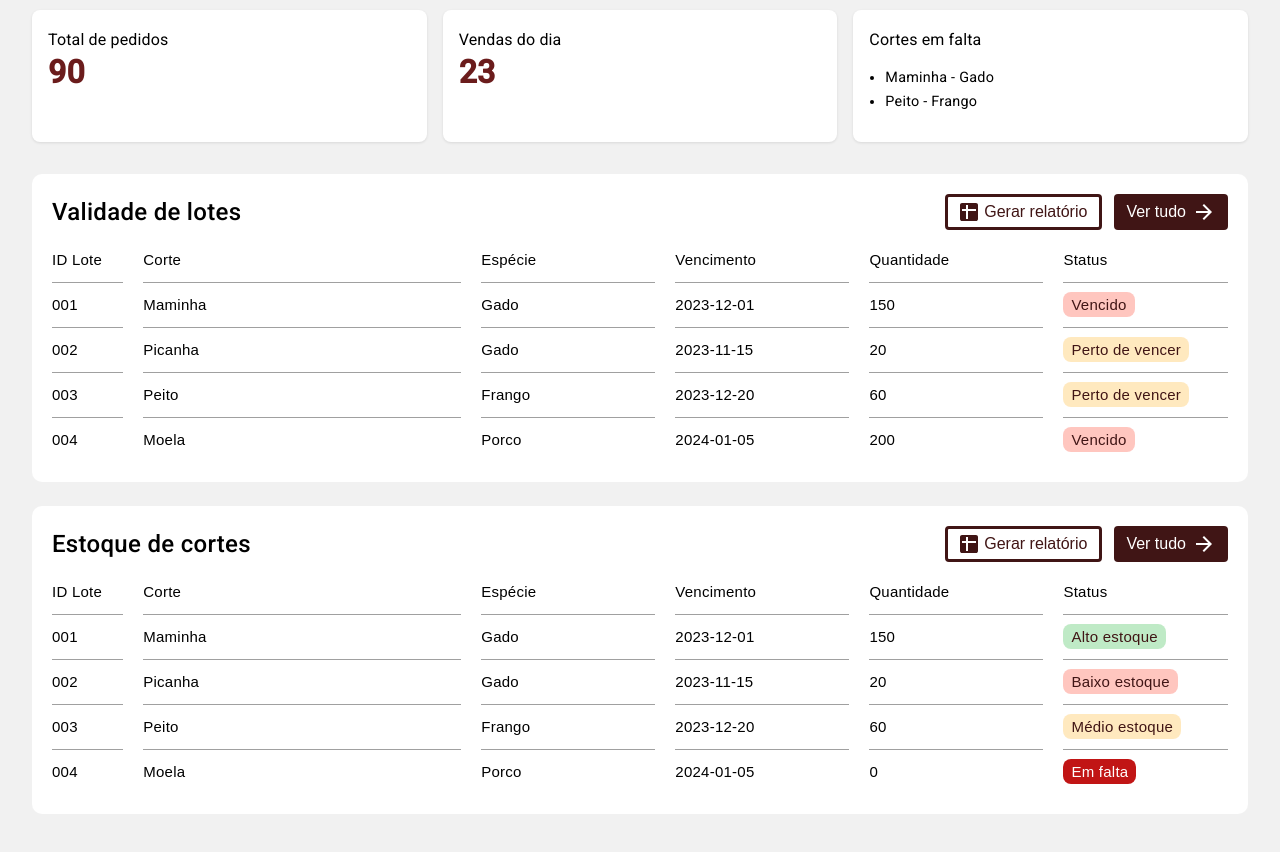
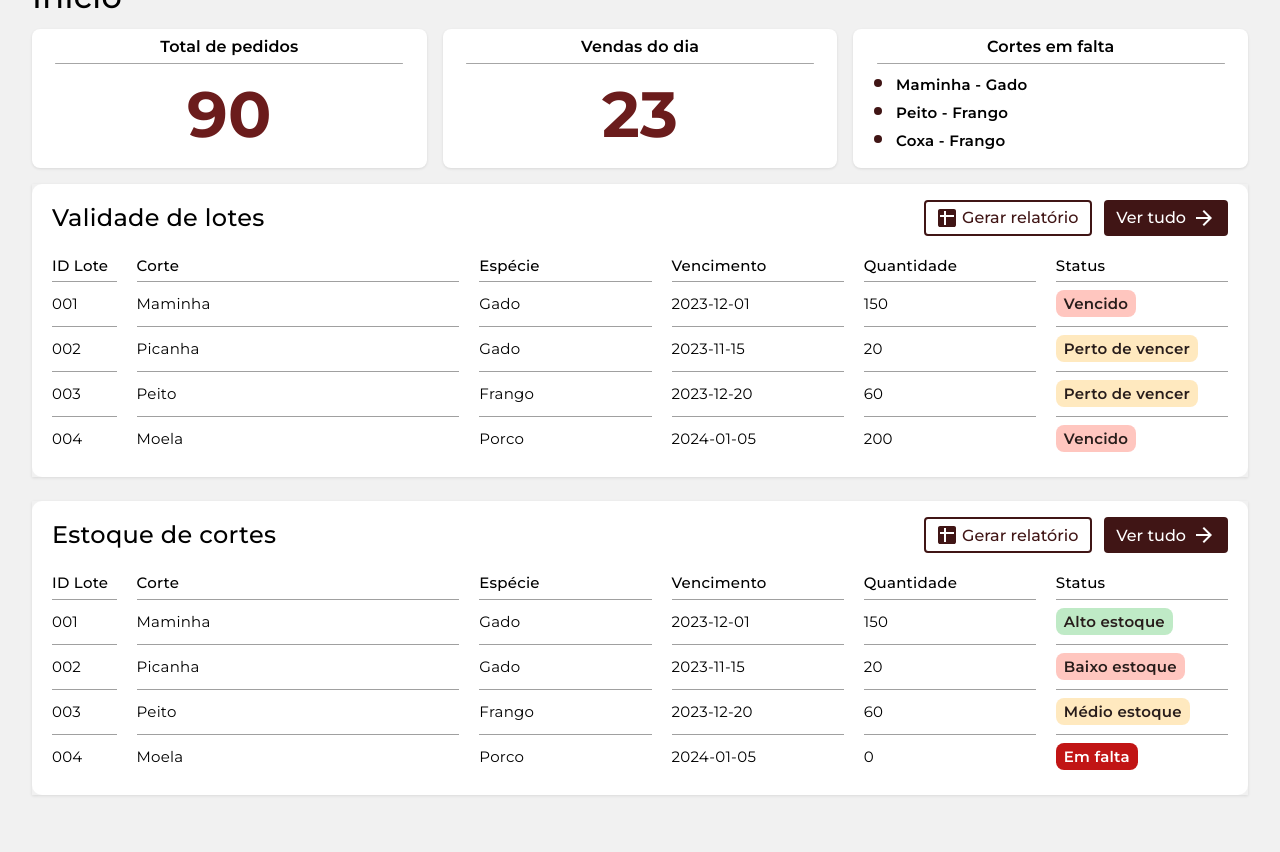
Before and after one commit to wilhelmSt/boiforte-angular, an Angular app: page /dashboard in a window 1280 px wide. Shown: the top 852 px of the page. After the commit the page ends 819 px from the top, so only its background shows below. Built offline with nearby package versions, Linux system fonts and the light colour scheme; sample sign-in values are in the browser's storage.

Commit message:
fix: modal reajust and design correction

```diff
--- a/angular.json
+++ b/angular.json
@@ -20,19 +20,11 @@
             "outputPath": "dist/boiforte-angular",
             "index": "src/index.html",
             "main": "src/main.ts",
-            "polyfills": [
-              "zone.js"
-            ],
+            "polyfills": ["zone.js"],
             "tsConfig": "tsconfig.app.json",
             "inlineStyleLanguage": "scss",
-            "assets": [
-              "src/favicon.ico",
-              "src/assets"
-            ],
-            "styles": [
-              "@angular/material/prebuilt-themes/deeppurple-amber.css",
-              "src/styles.scss"
-            ],
+            "assets": ["src/favicon.ico", "src/assets"],
+            "styles": ["src/styles.scss", "@angular/material/prebuilt-themes/deeppurple-amber.css"],
             "scripts": []
           },
           "configurations": {
@@ -83,38 +75,24 @@
         "test": {
           "builder": "@angular-devkit/build-angular:karma",
           "options": {
-            "polyfills": [
-              "zone.js",
-              "zone.js/testing"
-            ],
+            "polyfills": ["zone.js", "zone.js/testing"],
             "tsConfig": "tsconfig.spec.json",
             "inlineStyleLanguage": "scss",
-            "assets": [
-              "src/favicon.ico",
-              "src/assets"
-            ],
-            "styles": [
-              "@angular/material/prebuilt-themes/deeppurple-amber.css",
-              "src/styles.scss"
-            ],
+            "assets": ["src/favicon.ico", "src/assets"],
+            "styles": ["@angular/material/prebuilt-themes/deeppurple-amber.css", "src/styles.scss"],
             "scripts": []
           }
         },
         "lint": {
           "builder": "@angular-eslint/builder:lint",
           "options": {
-            "lintFilePatterns": [
-              "src/**/*.ts",
-              "src/**/*.html"
-            ]
+            "lintFilePatterns": ["src/**/*.ts", "src/**/*.html"]
           }
         }
       }
     }
   },
   "cli": {
-    "schematicCollections": [
-      "angular-eslint"
-    ]
+    "schematicCollections": ["angular-eslint"]
   }
 }
--- a/src/app/app.component.scss
+++ b/src/app/app.component.scss
@@ -1,4 +1,8 @@
 .app-container {
   height: 100%;
   width: 100%;
+  font-family: Montserrat, sans-serif;
+  margin: 0;
+  padding: 0;
+  box-sizing: border-box;
 }
--- a/src/app/components/tables/products-table/products-table.component.html
+++ b/src/app/components/tables/products-table/products-table.component.html
@@ -33,7 +33,7 @@
         <td [class]="i === products.length - 1 ? 'last-item' : ''">{{ product.vencimento }}</td>
         <td [class]="i === products.length - 1 ? 'last-item' : ''">{{ product.quantidade }}</td>
         <td [class]="i === products.length - 1 ? 'last-item' : ''">
-          <span [class]="getStatusClass(product.status)">{{ product.status }}</span>
+          <span class="badges" [class]="getStatusClass(product.status)">{{ product.status }}</span>
         </td>
       </tr>
     </tbody>
--- a/src/app/components/tables/products-table/products-table.component.scss
+++ b/src/app/components/tables/products-table/products-table.component.scss
@@ -1,8 +1,10 @@
 $primary: #401515;
+$text-primary: #281d1b;
 
 .table-container {
   margin-bottom: 0.5rem;
-  padding: 20px 0;
+  padding: 1rem 0;
+  box-shadow: 0 1px 3px rgba(0, 0, 0, 0.1);
 
   .table-header {
     display: flex;
@@ -27,7 +29,7 @@ $primary: #401515;
         display: flex;
         align-items: center;
         padding: 6px 12px;
-        border-width: 3px;
+        border-width: 2px;
         border-style: solid;
         border-color: $primary;
         border-radius: 4px;
@@ -84,7 +86,6 @@ $primary: #401515;
     overflow: hidden;
     table-layout: fixed;
     font-size: 15px;
-    font-family: 'Public Sans', sans-serif;
 
     th,
     td {
@@ -100,6 +101,7 @@ $primary: #401515;
 
     th {
       font-weight: 500;
+      padding-bottom: 0.35rem;
 
       &:nth-child(1) {
         width: 6%;
@@ -125,38 +127,31 @@ $primary: #401515;
         width: 16%;
       }
     }
+  }
 
-    td:not(:last-child),
-    th:not(:last-child) {
-      padding-right: 10px;
+  .badges {
+    font-weight: 600;
+    padding: 4px 8px;
+    border-radius: 8px;
+
+    &.badge-red {
+      background-color: #ff1e0040;
+      color: $text-primary;
+    }
+
+    &.badge-yellow {
+      background-color: #ffa60040;
+      color: $text-primary;
+    }
+
+    &.badge-green {
+      background-color: #00aa1f40;
+      color: $text-primary;
+    }
+
+    &.badge-dark-red {
+      background: #c11515;
+      color: #fff;
     }
   }
-
-  .badge-red {
-    background-color: #ff1e0040;
-    color: $primary;
-    padding: 4px 8px;
-    border-radius: 8px;
-  }
-
-  .badge-yellow {
-    background-color: #ffa60040;
-    color: $primary;
-    padding: 4px 8px;
-    border-radius: 8px;
-  }
-
-  .badge-green {
-    background-color: #00aa1f40;
-    color: $primary;
-    padding: 4px 8px;
-    border-radius: 8px;
-  }
-
-  .badge-dark-red {
-    background: #c11515;
-    color: #fff;
-    padding: 4px 8px;
-    border-radius: 8px;
-  }
 }
--- a/src/app/pages/dashboard/dashboard.component.html
+++ b/src/app/pages/dashboard/dashboard.component.html
@@ -3,16 +3,34 @@
 
   <div class="cards">
     <div class="card">
-      <h3>Total de pedidos</h3>
-      <p class="number">{{ pedidos }}</p>
+      <div class="title">
+        <h3>Total de pedidos</h3>
+        <div class="divider"></div>
+      </div>
+
+      <div class="number">
+        <p>{{ pedidos }}</p>
+      </div>
     </div>
+
     <div class="card">
-      <h3>Vendas do dia</h3>
-      <p class="number">{{ vendasHoje }}</p>
+      <div class="title">
+        <h3>Vendas do dia</h3>
+        <div class="divider"></div>
+      </div>
+
+      <div class="number">
+        <p>{{ vendasHoje }}</p>
+      </div>
     </div>
+
     <div class="card">
-      <h3>Cortes em falta</h3>
-      <ul>
+      <div class="title">
+        <h3>Cortes em falta</h3>
+        <div class="divider"></div>
+      </div>
+
+      <ul class="infos-list">
         <li *ngFor="let corte of cortesEmFalta">{{ corte.corte }} - {{ corte.especie }}</li>
       </ul>
     </div>
@@ -27,6 +45,10 @@
   </div>
 
   <div class="table-container">
-    <app-products-table [products]="estoqueCortes" [title]="cortes"></app-products-table>
+    <app-products-table
+      [products]="estoqueCortes"
+      [title]="cortes"
+      [openModalRelatorio]="openModalRelatorio.bind(this)"
+    ></app-products-table>
   </div>
 </section>
--- a/src/app/pages/dashboard/dashboard.component.scss
+++ b/src/app/pages/dashboard/dashboard.component.scss
@@ -8,39 +8,80 @@
 }
 
 .dashboard {
-  width: 95%;
-  padding: 2rem;
+  width: 100%;
+  padding: 0 2rem;
   background-color: #f1f1f1;
+
+  h2 {
+    font-size: 2rem;
+  }
 
   .cards {
     gap: 1rem;
     display: flex;
-    margin-bottom: 2rem;
+    margin-bottom: 1rem;
 
     .card {
       flex: 1;
+      display: flex;
+      align-items: center;
+      justify-content: space-between;
+      flex-direction: column;
       background: #fff;
-      padding: 1rem;
+      padding: 0.25rem;
       border-radius: 8px;
       box-shadow: 0 1px 3px rgba(0, 0, 0, 0.1);
 
-      h3 {
-        font-size: 1rem;
-        margin-bottom: 0.5rem;
+      .title {
+        flex: 1;
+        width: 100%;
+        display: flex;
+        align-items: center;
+        flex-direction: column;
+
+        h3 {
+          font-size: 1rem;
+          font-weight: 600;
+          margin-bottom: 2px;
+        }
+
+        .divider {
+          width: 90%;
+          height: 1.5px;
+          border-radius: 25px;
+          background-color: rgba(0, 0, 0, 0.35);
+        }
       }
 
       .number {
-        font-size: 2rem;
-        font-weight: bold;
-        color: #6b1c1c;
+        flex: 2;
+        display: flex;
+        justify-content: center;
+        align-items: center;
+        width: 100%;
+
+        p {
+          font-size: 4rem;
+          font-weight: bold;
+          color: #6b1c1c;
+        }
       }
 
-      ul {
-        padding-left: 1rem;
+      .infos-list {
+        width: 100%;
+        padding: 0 10%;
+        flex: 2;
+        margin: 0.5rem 0;
 
         li {
-          font-size: 0.9rem;
+          font-size: 0.9375rem;
+          font-weight: 600;
           margin-bottom: 0.3rem;
+
+          &::marker {
+            font-size: 1.5rem;
+            color: #401515;
+          }
         }
       }
     }
--- a/src/app/pages/dashboard/dashboard.component.ts
+++ b/src/app/pages/dashboard/dashboard.component.ts
@@ -16,6 +16,7 @@ export class DashboardComponent {
   cortesEmFalta = [
     { corte: 'Maminha', especie: 'Gado' },
     { corte: 'Peito', especie: 'Frango' },
+    { corte: 'Coxa', especie: 'Frango' },
   ];
 
   validadeLotes = [
@@ -49,7 +50,6 @@ export class DashboardComponent {
   constructor(public dialog: MatDialog) {}
 
   openModalRelatorio(products: Array<any>) {
-    console.log(this.dialog);
     const id = 'modal-relatorio';
     const opened = this.dialog.getDialogById(id);
 
--- a/src/index.html
+++ b/src/index.html
@@ -1,14 +1,17 @@
 <!doctype html>
 <html lang="en">
   <head>
-  <meta charset="utf-8">
+    <meta charset="utf-8" />
     <title>BoiforteAngular</title>
-  <base href="/">
-  <meta name="viewport" content="width=device-width, initial-scale=1">
-  <link rel="icon" type="image/x-icon" href="favicon.ico">
-  <link rel="preconnect" href="https://fonts.gstatic.com">
-  <link href="https://fonts.googleapis.com/css2?family=Roboto:wght@300;400;500&display=swap" rel="stylesheet">
-  <link href="https://fonts.googleapis.com/icon?family=Material+Icons" rel="stylesheet">
+    <base href="/" />
+    <meta name="viewport" content="width=device-width, initial-scale=1" />
+    <link rel="icon" type="image/x-icon" href="favicon.ico" />
+    <link rel="preconnect" href="https://fonts.gstatic.com" />
+    <link
+      href="https://fonts.googleapis.com/css2?family=Montserrat:wght@400;500;600;700&display=swap"
+      rel="stylesheet"
+    />
+    <link href="https://fonts.googleapis.com/icon?family=Material+Icons" rel="stylesheet" />
   </head>
   <body class="mat-typography">
     <app-root></app-root>
--- a/src/styles.scss
+++ b/src/styles.scss
@@ -1,18 +1,58 @@
+/* styles.scss */
+@import url('https://fonts.googleapis.com/css2?family=Montserrat:wght@300;400;500;600;700&display=swap');
+
+/* ===== RESET CONSISTENTE ===== */
 html,
-body {
+body,
+:root,
+app-root {
   margin: 0;
   padding: 0;
   height: 100%;
   width: 100%;
+  font-family: Montserrat, sans-serif;
 }
 
-body {
-  font-family: Roboto, 'Helvetica Neue', sans-serif;
+/* REGRA GLOBAL DE BOX-SIZING */
+html {
+  box-sizing: border-box;
+  font-family: Montserrat, sans-serif;
   background-color: #f1f1f1;
 }
 
-app-root {
+*,
+*::before,
+*::after {
+  box-sizing: inherit;
+  font-family: Montserrat, sans-serif !important;
+}
+
+.material-icons {
+  /* stylelint-disable-next-line font-family-no-missing-generic-family-keyword */
+  font-family: 'Material Icons' !important;
+}
+
+/* ===== COMPONENTES ANGULAR ===== */
+:host {
+  box-sizing: border-box;
   display: block;
-  height: 100%;
-  width: 100%;
 }
+
+/* ===== ANGULAR MATERIAL ===== */
+.mat-* {
+  box-sizing: border-box;
+
+  // font-family: Montserrat, sans-serif !important;
+}
+
+/* ===== ELEMENTOS ESPECÍFICOS ===== */
+div,
+section,
+article,
+header,
+footer,
+main,
+nav {
+  box-sizing: border-box;
+  font-family: inherit;
+}
```
Lines whose indentation alone changed are shown as unchanged.
